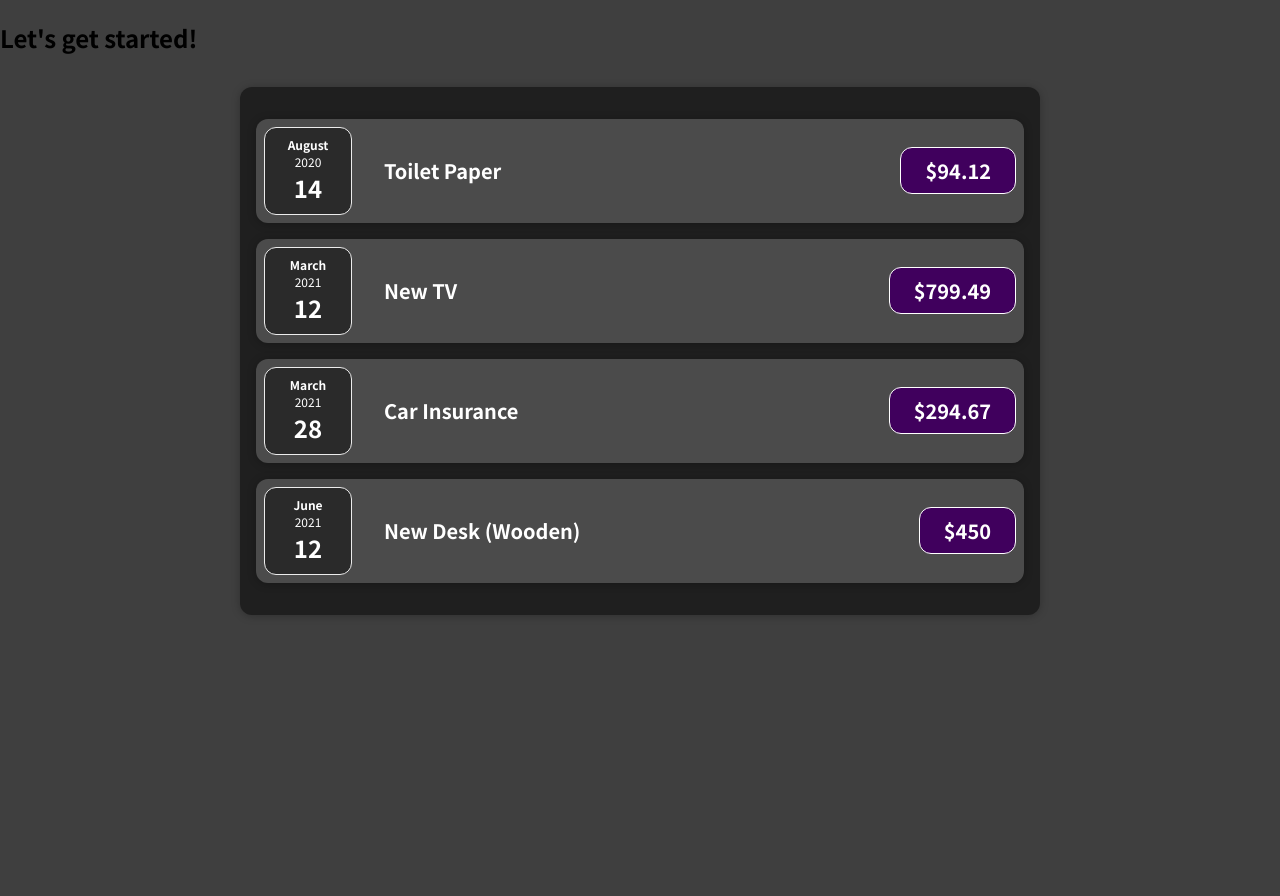
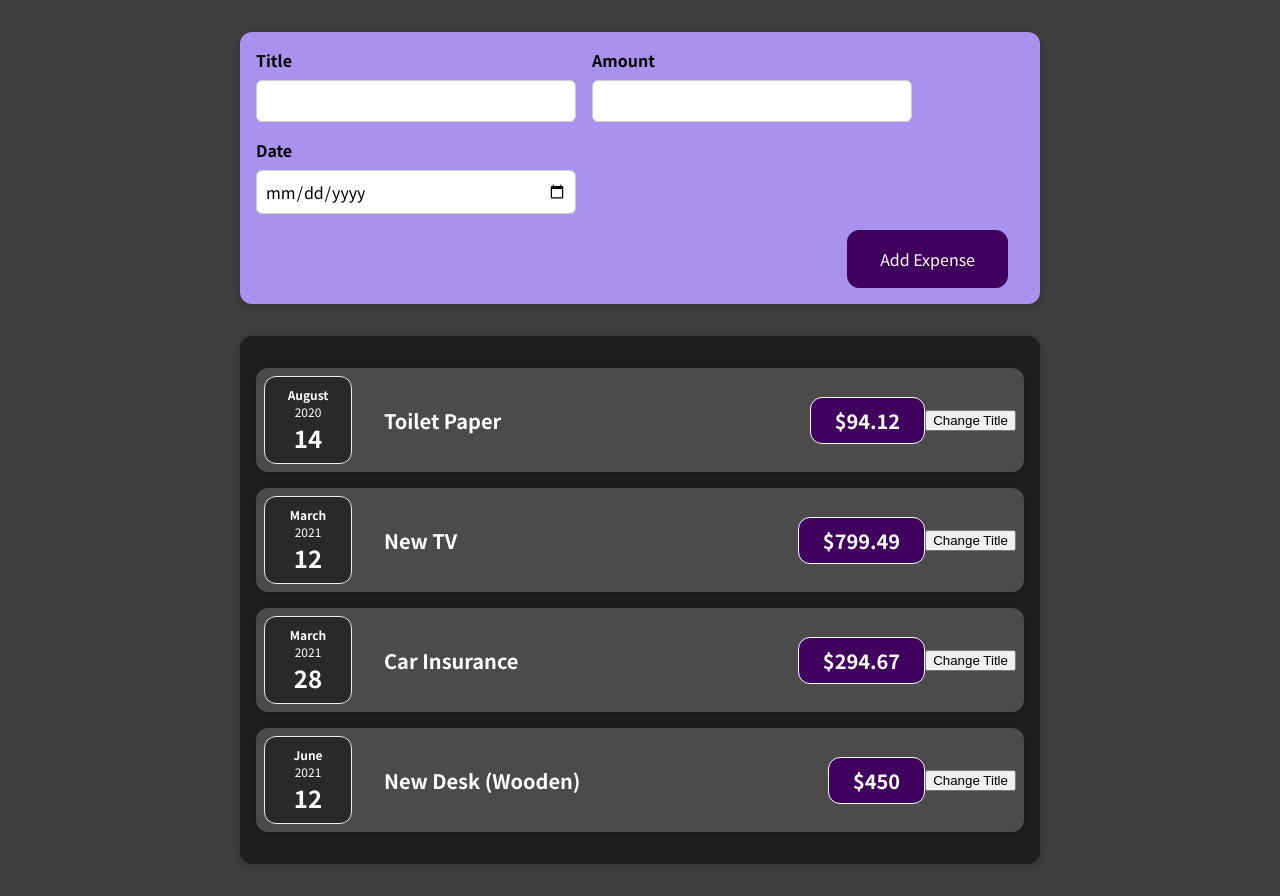
Before and after one commit to YevaMV/React-Expense-Tracker, a JavaScript app: page / in a window 1280 px wide. Before the commit the page ends 800 px from the top, so only its background shows below. Built offline with nearby package versions, Linux system fonts and the light colour scheme.

Commit message:
added Form inputs

```diff
--- a/src/App.js
+++ b/src/App.js
@@ -1,3 +1,4 @@
+import NewExpense from './Components/NewExpense/NewExpense';
 import Expenses from './Components/Expenses';
 
 function App(props) {
@@ -24,7 +25,7 @@
   ];
   return (
     <div>
-      <h2>Let's get started!</h2>
+      <NewExpense />
       <Expenses item={expenses} />
     </div>
   );
--- a/src/Components/ExpenseItem.js
+++ b/src/Components/ExpenseItem.js
@@ -11,6 +11,7 @@
         <h2>{props.title}</h2>
         <div className="expense-item__price">${props.amount}</div>
       </div>
+      <button>Change Title</button>
     </Card>
   );
 }
--- /dev/null
+++ b/src/Components/NewExpense/ExpenseForm.css
@@ -0,0 +1,26 @@
+.new-expense__controls {
+  display: flex;
+  flex-wrap: wrap;
+  gap: 1rem;
+  margin-bottom: 1rem;
+  text-align: left;
+}
+
+.new-expense__control label {
+  font-weight: bold;
+  margin-bottom: 0.5rem;
+  display: block;
+}
+
+.new-expense__control input {
+  font: inherit;
+  padding: 0.5rem;
+  border-radius: 6px;
+  border: 1px solid #ccc;
+  width: 20rem;
+  max-width: 100%;
+}
+
+.new-expense__actions {
+  text-align: right;
+}
--- /dev/null
+++ b/src/Components/NewExpense/ExpenseForm.js
@@ -0,0 +1,27 @@
+import './ExpenseForm.css';
+
+function ExpenseForm() {
+  return (
+    <form>
+      <div className="new-expense__controls">
+        <div className="new-expense__control">
+          <label>Title</label>
+          <input type="text" />
+        </div>
+        <div className="new-expense__control">
+          <label>Amount</label>
+          <input type="number" min="0.01" step="0.01" />
+        </div>
+        <div className="new-expense__control">
+          <label>Date</label>
+          <input type="date" min="2019-01-01" max="2022-12-31" />
+        </div>
+      </div>
+      <div className="new-expense__actions">
+        <button type="submit">Add Expense</button>
+      </div>
+    </form>
+  );
+}
+
+export default ExpenseForm;
--- /dev/null
+++ b/src/Components/NewExpense/NewExpense.css
@@ -0,0 +1,38 @@
+.new-expense {
+  background-color: #a892ee;
+  padding: 1rem;
+  margin: 2rem auto;
+  width: 50rem;
+  max-width: 95%;
+  border-radius: 12px;
+  text-align: center;
+  box-shadow: 0 1px 8px rgba(0, 0, 0, 0.25);
+}
+
+.new-expense button {
+  font: inherit;
+  cursor: pointer;
+  padding: 1rem 2rem;
+  border: 1px solid #40005d;
+  background-color: #40005d;
+  color: white;
+  border-radius: 12px;
+  margin-right: 1rem;
+}
+
+.new-expense button:hover,
+.new-expense button:active {
+  background-color: #510674;
+  border-color: #510674;
+}
+
+.new-expense button.alternative {
+  color: #220131;
+  border-color: transparent;
+  background-color: transparent;
+}
+
+.new-expense button.alternative:hover,
+.new-expense button.alternative:active {
+  background-color: #ddb3f8;
+}
--- /dev/null
+++ b/src/Components/NewExpense/NewExpense.js
@@ -0,0 +1,13 @@
+import './NewExpense.css';
+
+import ExpenseForm from './ExpenseForm';
+
+function NewExpense() {
+  return (
+    <div className="new-expense">
+      <ExpenseForm></ExpenseForm>
+    </div>
+  );
+}
+
+export default NewExpense;
```
Also changed, not shown: 1 other file (tests, documents, lock files or other folders).
